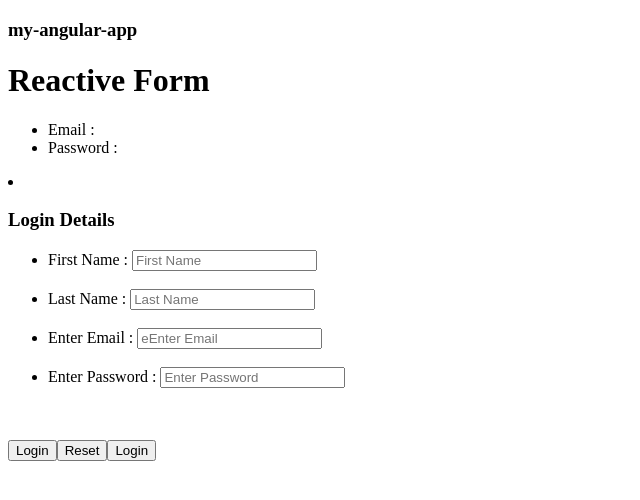
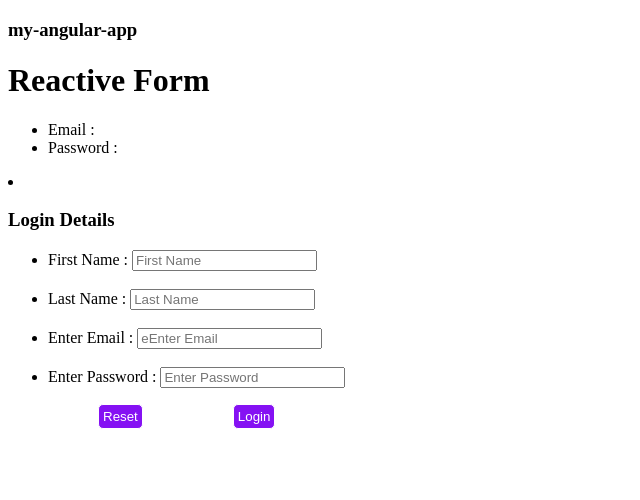
Before and after one commit to razaaamir365/Basic-Reactive-Forms-Project-Angular, an Angular app: page / in a window 1280 px wide. Shown: the top 500 px of the page, without its empty margins (0-640 px from the left). Built offline with nearby package versions, Linux system fonts and the light colour scheme.

Commit message:
Update reactive form

```diff
--- a/src/app/reactive-form/reactive-form.css
+++ b/src/app/reactive-form/reactive-form.css
@@ -0,0 +1,8 @@
+button{
+    background-color: rgb(133, 17, 243);
+    color: white;
+    margin-left: 90px;
+    padding: 4px;
+    border: 1px solid white ;
+    border-radius: 5px;
+}
--- a/src/app/reactive-form/reactive-form.html
+++ b/src/app/reactive-form/reactive-form.html
@@ -21,8 +21,6 @@
 <li>Enter Password :
 <input type="password" placeholder="Enter Password" [formControl]="password">
 </li>
-<br><br>
 </ul>
+<button (click)="reset()">Reset</button>
 <button (click)="login()">Login</button>
-<button (click)="reset()">Reset</button>
-<button (click)="student()">Login</button>
```
